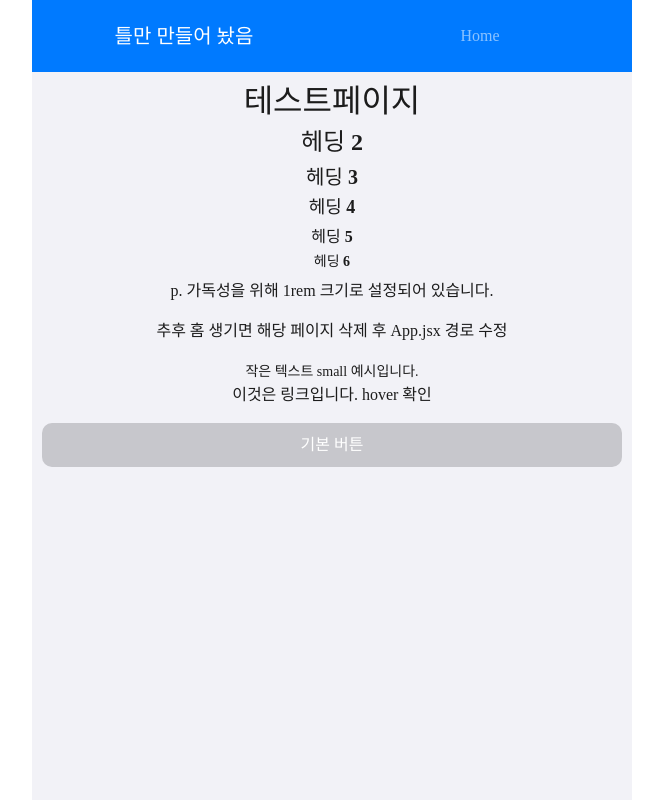
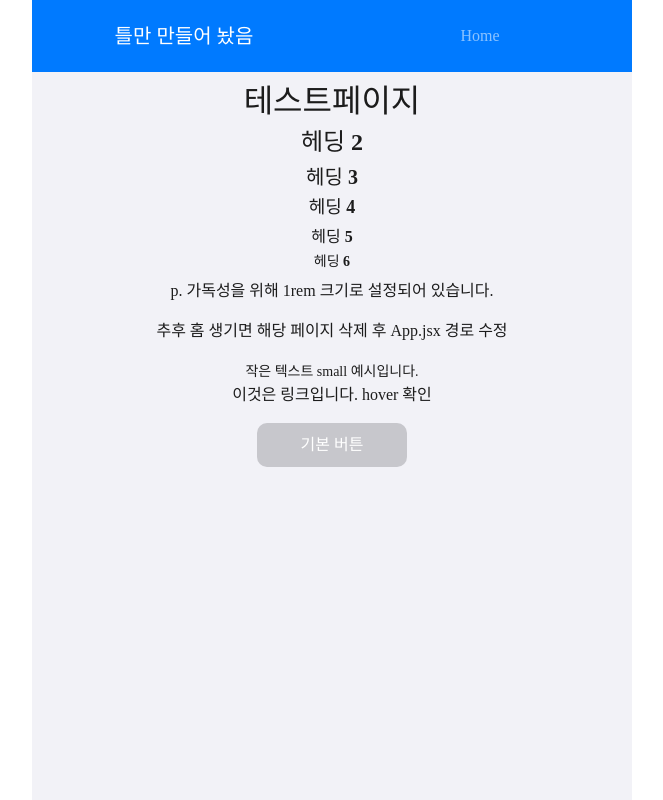
Before and after one commit to MetalRoze/OnlineNews_FE, a React (Vite) app: page / in a window 1280 px wide. Shown: the top 800 px of the page, without its empty margins (308-971 px from the left). Built offline with nearby package versions, Linux system fonts and the light colour scheme; a web font is replaced by a local one.

Commit message:
style: 버튼 넓이 설정

```diff
--- a/src/index.css
+++ b/src/index.css
@@ -109,6 +109,7 @@ button {
   cursor: pointer;
   background-color: var(--color-gray40);
   color: var(--color-white);
+  width: 150px; /* 고정 너비 */
 }
 
 button:hover {
```
